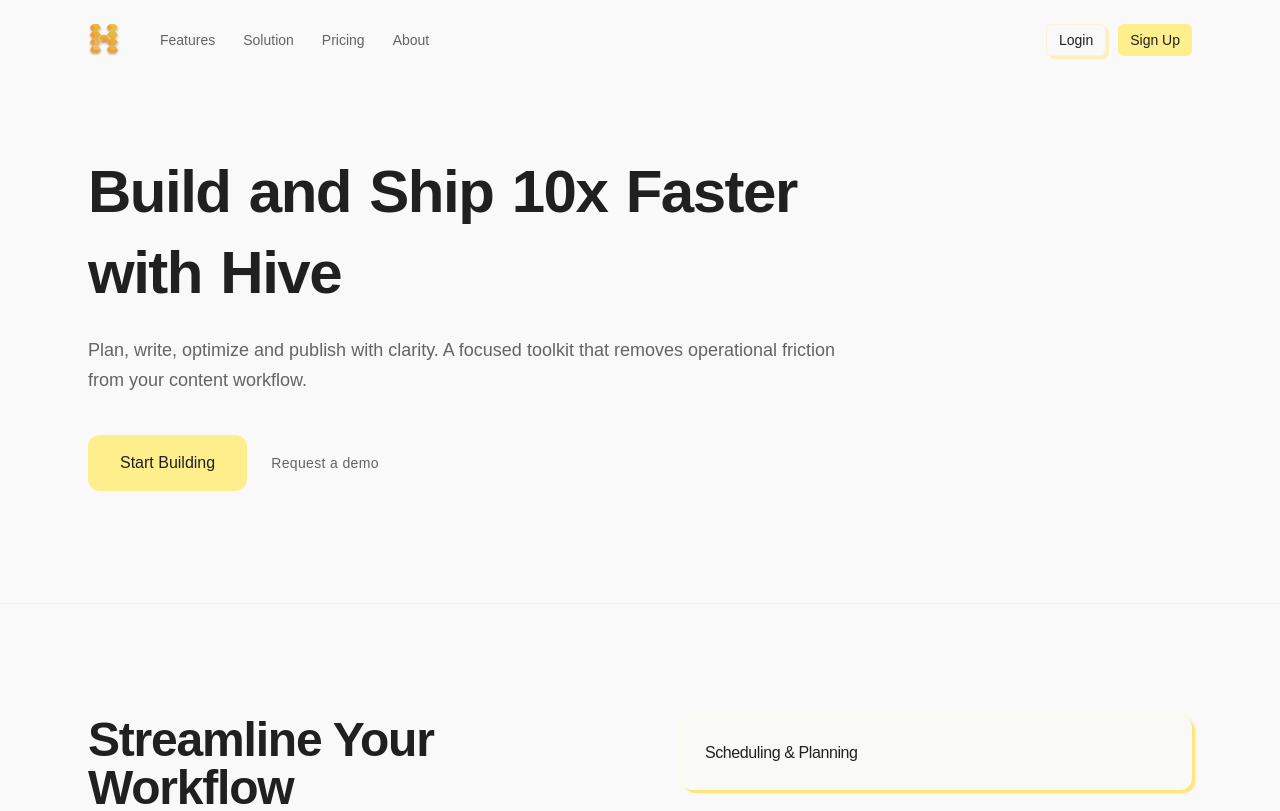
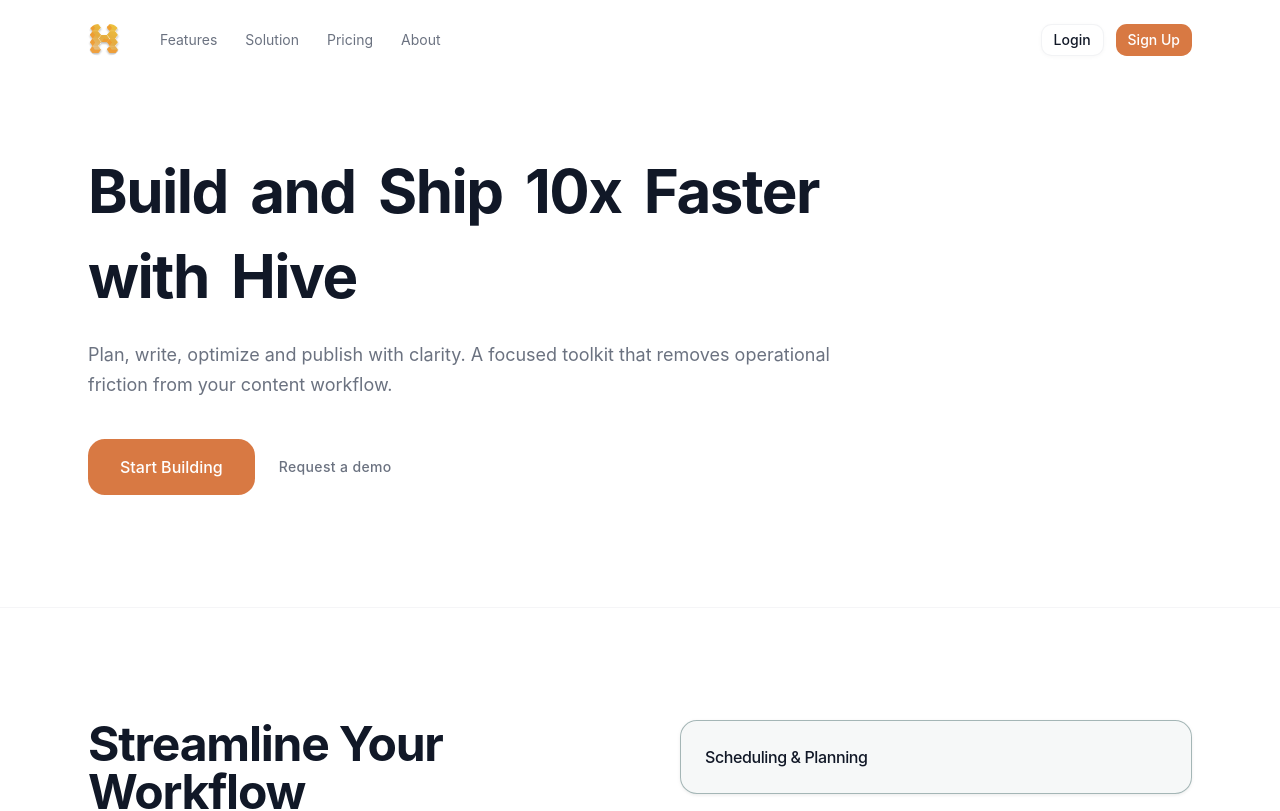
Before and after one commit to ni3rav/hive, a React (Vite) app in the folder frontend/: page / in a window 1280 px wide. Shown: the top 811 px of the page. Built offline with nearby package versions, Linux system fonts and the light colour scheme; no server answers.

Commit message:
Revert "[frontend] fix: back to old theme"

```diff
--- a/frontend/src/index.css
+++ b/frontend/src/index.css
@@ -8,111 +8,114 @@
 @custom-variant dark (&:is(.dark *));
 
 :root {
-  --background: oklch(0.9821 0 0);
-  --foreground: oklch(0.2435 0 0);
-  --card: oklch(0.9911 0 0);
-  --card-foreground: oklch(0.2435 0 0);
-  --popover: oklch(0.9911 0 0);
-  --popover-foreground: oklch(0.2435 0 0);
-  --primary: oklch(0.9422 0.1204 99.6580);
-  --primary-foreground: oklch(0.2435 0 0);
-  --secondary: oklch(0.9827 0.0430 101.4701);
-  --secondary-foreground: oklch(0.3499 0.0685 40.8288);
-  --muted: oklch(0.9521 0 0);
-  --muted-foreground: oklch(0.5032 0 0);
-  --accent: oklch(0.9664 0.0614 97.3856);
-  --accent-foreground: oklch(0.2435 0 0);
-  --destructive: oklch(0.6271 0.1936 33.3390);
-  --destructive-foreground: oklch(1.0000 0 0);
-  --border: oklch(0.9446 0.0768 92.0819);
-  --input: oklch(0.9446 0.0768 92.0819);
-  --ring: oklch(0.9422 0.1204 99.6580);
-  --chart-1: oklch(0.9422 0.1204 99.6580);
-  --chart-2: oklch(0.9827 0.0430 101.4701);
-  --chart-3: oklch(0.9664 0.0614 97.3856);
-  --chart-4: oklch(0.9825 0.0443 101.6550);
-  --chart-5: oklch(0.8868 0.1822 95.3305);
-  --sidebar: oklch(0.9881 0 0);
-  --sidebar-foreground: oklch(0.2645 0 0);
-  --sidebar-primary: oklch(0.8868 0.1822 95.3305);
-  --sidebar-primary-foreground: oklch(0.2645 0 0);
-  --sidebar-accent: oklch(0.9761 0 0);
-  --sidebar-accent-foreground: oklch(0.3250 0 0);
-  --sidebar-border: oklch(0.9404 0.0896 93.8579);
-  --sidebar-ring: oklch(0.9422 0.1204 99.6580);
-  --font-sans: sans-serif;
+  --background: oklch(1 0 0);
+  --foreground: oklch(0.2101 0.0318 264.6645);
+  --card: oklch(1 0 0);
+  --card-foreground: oklch(0.2101 0.0318 264.6645);
+  --popover: oklch(1 0 0);
+  --popover-foreground: oklch(0.2101 0.0318 264.6645);
+  --primary: oklch(0.6716 0.1368 48.513);
+  --primary-foreground: oklch(1 0 0);
+  --secondary: oklch(0.536 0.0398 196.028);
+  --secondary-foreground: oklch(1 0 0);
+  --muted: oklch(0.967 0.0029 264.5419);
+  --muted-foreground: oklch(0.551 0.0234 264.3637);
+  --accent: oklch(0.9491 0 0);
+  --accent-foreground: oklch(0.2101 0.0318 264.6645);
+  --destructive: oklch(0.6368 0.2078 25.3313);
+  --destructive-foreground: oklch(0.9851 0 0);
+  --border: oklch(0.9276 0.0058 264.5313);
+  --input: oklch(0.9276 0.0058 264.5313);
+  --ring: oklch(0.6716 0.1368 48.513);
+  --chart-1: oklch(0.594 0.0443 196.0233);
+  --chart-2: oklch(0.7214 0.1337 49.9802);
+  --chart-3: oklch(0.8721 0.0864 68.5474);
+  --chart-4: oklch(0.6268 0 0);
+  --chart-5: oklch(0.683 0 0);
+  --sidebar: oklch(0.967 0.0029 264.5419);
+  --sidebar-foreground: oklch(0.2101 0.0318 264.6645);
+  --sidebar-primary: oklch(0.6716 0.1368 48.513);
+  --sidebar-primary-foreground: oklch(1 0 0);
+  --sidebar-accent: oklch(1 0 0);
+  --sidebar-accent-foreground: oklch(0.2101 0.0318 264.6645);
+  --sidebar-border: oklch(0.9276 0.0058 264.5313);
+  --sidebar-ring: oklch(0.6716 0.1368 48.513);
+  --font-sans:
+    'Geist', -apple-system, BlinkMacSystemFont, 'Segoe UI', sans-serif;
   --font-serif: serif;
-  --font-mono: monospace;
-  --radius: 0.5rem;
-  --shadow-x: 3px;
-  --shadow-y: 3px;
-  --shadow-blur: 0px;
-  --shadow-spread: 0px;
-  --shadow-opacity: 1.0;
-  --shadow-color: hsl(48 100% 74.9% / 0.2);
-  --shadow-2xs: 3px 3px 0px 0px hsl(48 100% 74.9000% / 0.50);
-  --shadow-xs: 3px 3px 0px 0px hsl(48 100% 74.9000% / 0.50);
-  --shadow-sm: 3px 3px 0px 0px hsl(48 100% 74.9000% / 1.00), 3px 1px 2px -1px hsl(48 100% 74.9000% / 1.00);
-  --shadow: 3px 3px 0px 0px hsl(48 100% 74.9000% / 1.00), 3px 1px 2px -1px hsl(48 100% 74.9000% / 1.00);
-  --shadow-md: 3px 3px 0px 0px hsl(48 100% 74.9000% / 1.00), 3px 2px 4px -1px hsl(48 100% 74.9000% / 1.00);
-  --shadow-lg: 3px 3px 0px 0px hsl(48 100% 74.9000% / 1.00), 3px 4px 6px -1px hsl(48 100% 74.9000% / 1.00);
-  --shadow-xl: 3px 3px 0px 0px hsl(48 100% 74.9000% / 1.00), 3px 8px 10px -1px hsl(48 100% 74.9000% / 1.00);
-  --shadow-2xl: 3px 3px 0px 0px hsl(48 100% 74.9000% / 2.50);
-  --tracking-normal: 0em;
+  --font-mono: 'JetBrains Mono', monospace;
+  --radius: 0.8rem;
+  --shadow-2xs: 0px 1px 4px 0px hsl(0 0% 0% / 0.03);
+  --shadow-xs: 0px 1px 4px 0px hsl(0 0% 0% / 0.03);
+  --shadow-sm:
+    0px 1px 4px 0px hsl(0 0% 0% / 0.05), 0px 1px 2px -1px hsl(0 0% 0% / 0.05);
+  --shadow:
+    0px 1px 4px 0px hsl(0 0% 0% / 0.05), 0px 1px 2px -1px hsl(0 0% 0% / 0.05);
+  --shadow-md:
+    0px 1px 4px 0px hsl(0 0% 0% / 0.05), 0px 2px 4px -1px hsl(0 0% 0% / 0.05);
+  --shadow-lg:
+    0px 1px 4px 0px hsl(0 0% 0% / 0.05), 0px 4px 6px -1px hsl(0 0% 0% / 0.05);
+  --shadow-xl:
+    0px 1px 4px 0px hsl(0 0% 0% / 0.05), 0px 8px 10px -1px hsl(0 0% 0% / 0.05);
+  --shadow-2xl: 0px 1px 4px 0px hsl(0 0% 0% / 0.13);
+  --tracking-normal: 0rem;
   --spacing: 0.25rem;
+  --brand: oklch(0.623 0.214 259.815);
+  --highlight: oklch(0.852 0.199 91.936);
 }
 
 .dark {
-  --background: oklch(0.1776 0 0);
-  --foreground: oklch(0.9491 0 0);
-  --card: oklch(0.2134 0 0);
-  --card-foreground: oklch(0.9491 0 0);
-  --popover: oklch(0.2134 0 0);
-  --popover-foreground: oklch(0.9491 0 0);
-  --primary: oklch(0.9422 0.1204 99.6580);
-  --primary-foreground: oklch(0.1776 0 0);
-  --secondary: oklch(0.2948 0.0241 100.8927);
-  --secondary-foreground: oklch(0.9422 0.1204 99.6580);
-  --muted: oklch(0.2520 0 0);
-  --muted-foreground: oklch(0.7699 0 0);
-  --accent: oklch(0.2811 0.0210 107.6757);
-  --accent-foreground: oklch(0.9491 0 0);
-  --destructive: oklch(0.6271 0.1936 33.3390);
-  --destructive-foreground: oklch(1.0000 0 0);
-  --border: oklch(0.2470 0.0093 97.7270);
-  --input: oklch(0.3345 0.0170 102.5644);
-  --ring: oklch(0.9422 0.1204 99.6580);
-  --chart-1: oklch(0.9422 0.1204 99.6580);
-  --chart-2: oklch(0.2948 0.0241 100.8927);
-  --chart-3: oklch(0.2811 0.0210 107.6757);
-  --chart-4: oklch(0.3222 0.0204 103.5295);
-  --chart-5: oklch(0.8868 0.1822 95.3305);
-  --sidebar: oklch(0.2103 0.0059 285.8852);
-  --sidebar-foreground: oklch(0.9674 0.0013 286.3752);
-  --sidebar-primary: oklch(0.9422 0.1204 99.6580);
-  --sidebar-primary-foreground: oklch(0.1822 0 0);
-  --sidebar-accent: oklch(0.2739 0.0055 286.0326);
-  --sidebar-accent-foreground: oklch(0.9674 0.0013 286.3752);
-  --sidebar-border: oklch(0.2739 0.0055 286.0326);
-  --sidebar-ring: oklch(0.9422 0.1204 99.6580);
-  --font-sans: sans-serif;
+  --background: oklch(0.2178 0 0);
+  --foreground: oklch(0.8109 0 0);
+  --card: oklch(0.2264 0 0);
+  --card-foreground: oklch(0.8109 0 0);
+  --popover: oklch(0.1797 0.0043 308.1928);
+  --popover-foreground: oklch(0.8109 0 0);
+  --primary: oklch(0.6586 0.1347 87.0708);
+  --primary-foreground: oklch(0.1797 0.0043 308.1928);
+  --secondary: oklch(0.594 0.0443 196.0233);
+  --secondary-foreground: oklch(0.1797 0.0043 308.1928);
+  --muted: oklch(0.252 0 0);
+  --muted-foreground: oklch(0.6268 0 0);
+  --accent: oklch(0.3211 0 0);
+  --accent-foreground: oklch(0.8109 0 0);
+  --destructive: oklch(0.594 0.0443 196.0233);
+  --destructive-foreground: oklch(0.1797 0.0043 308.1928);
+  --border: oklch(0.252 0 0);
+  --input: oklch(0.252 0 0);
+  --ring: oklch(0.7214 0.1337 49.9802);
+  --chart-1: oklch(0.594 0.0443 196.0233);
+  --chart-2: oklch(0.7214 0.1337 49.9802);
+  --chart-3: oklch(0.8721 0.0864 68.5474);
+  --chart-4: oklch(0.6268 0 0);
+  --chart-5: oklch(0.683 0 0);
+  --sidebar: oklch(0.1822 0 0);
+  --sidebar-foreground: oklch(0.8109 0 0);
+  --sidebar-primary: oklch(0.7214 0.1337 49.9802);
+  --sidebar-primary-foreground: oklch(0.1797 0.0043 308.1928);
+  --sidebar-accent: oklch(0.3211 0 0);
+  --sidebar-accent-foreground: oklch(0.8109 0 0);
+  --sidebar-border: oklch(0.252 0 0);
+  --sidebar-ring: oklch(0.7214 0.1337 49.9802);
+  --font-sans:
+    'Geist', -apple-system, BlinkMacSystemFont, 'Segoe UI', sans-serif;
   --font-serif: serif;
-  --font-mono: monospace;
-  --radius: 0.5rem;
-  --shadow-x: 3px;
-  --shadow-y: 3px;
-  --shadow-blur: 0px;
-  --shadow-spread: 0px;
-  --shadow-opacity: 1.0;
-  --shadow-color: hsl(48 100% 74.9% / 0.2);
-  --shadow-2xs: 3px 3px 0px 0px hsl(48 100% 74.9000% / 0.50);
-  --shadow-xs: 3px 3px 0px 0px hsl(48 100% 74.9000% / 0.50);
-  --shadow-sm: 3px 3px 0px 0px hsl(48 100% 74.9000% / 1.00), 3px 1px 2px -1px hsl(48 100% 74.9000% / 1.00);
-  --shadow: 3px 3px 0px 0px hsl(48 100% 74.9000% / 1.00), 3px 1px 2px -1px hsl(48 100% 74.9000% / 1.00);
-  --shadow-md: 3px 3px 0px 0px hsl(48 100% 74.9000% / 1.00), 3px 2px 4px -1px hsl(48 100% 74.9000% / 1.00);
-  --shadow-lg: 3px 3px 0px 0px hsl(48 100% 74.9000% / 1.00), 3px 4px 6px -1px hsl(48 100% 74.9000% / 1.00);
-  --shadow-xl: 3px 3px 0px 0px hsl(48 100% 74.9000% / 1.00), 3px 8px 10px -1px hsl(48 100% 74.9000% / 1.00);
-  --shadow-2xl: 3px 3px 0px 0px hsl(48 100% 74.9000% / 2.50);
+  --font-mono: 'JetBrains Mono', monospace;
+  --shadow-2xs: 0px 1px 4px 0px hsl(0 0% 0% / 0.03);
+  --shadow-xs: 0px 1px 4px 0px hsl(0 0% 0% / 0.03);
+  --shadow-sm:
+    0px 1px 4px 0px hsl(0 0% 0% / 0.05), 0px 1px 2px -1px hsl(0 0% 0% / 0.05);
+  --shadow:
+    0px 1px 4px 0px hsl(0 0% 0% / 0.05), 0px 1px 2px -1px hsl(0 0% 0% / 0.05);
+  --shadow-md:
+    0px 1px 4px 0px hsl(0 0% 0% / 0.05), 0px 2px 4px -1px hsl(0 0% 0% / 0.05);
+  --shadow-lg:
+    0px 1px 4px 0px hsl(0 0% 0% / 0.05), 0px 4px 6px -1px hsl(0 0% 0% / 0.05);
+  --shadow-xl:
+    0px 1px 4px 0px hsl(0 0% 0% / 0.05), 0px 8px 10px -1px hsl(0 0% 0% / 0.05);
+  --shadow-2xl: 0px 1px 4px 0px hsl(0 0% 0% / 0.13);
+  --brand: oklch(0.707 0.165 254.624);
+  --highlight: oklch(0.852 0.199 91.936);
 }
 
 @theme inline {
@@ -148,16 +151,13 @@
   --color-sidebar-accent-foreground: var(--sidebar-accent-foreground);
   --color-sidebar-border: var(--sidebar-border);
   --color-sidebar-ring: var(--sidebar-ring);
-
   --font-sans: var(--font-sans);
   --font-mono: var(--font-mono);
   --font-serif: var(--font-serif);
-
   --radius-sm: calc(var(--radius) - 4px);
   --radius-md: calc(var(--radius) - 2px);
   --radius-lg: var(--radius);
   --radius-xl: calc(var(--radius) + 4px);
-
   --shadow-2xs: var(--shadow-2xs);
   --shadow-xs: var(--shadow-xs);
   --shadow-sm: var(--shadow-sm);
@@ -166,6 +166,14 @@
   --shadow-lg: var(--shadow-lg);
   --shadow-xl: var(--shadow-xl);
   --shadow-2xl: var(--shadow-2xl);
+  --tracking-tighter: calc(var(--tracking-normal) - 0.05em);
+  --tracking-tight: calc(var(--tracking-normal) - 0.025em);
+  --tracking-normal: var(--tracking-normal);
+  --tracking-wide: calc(var(--tracking-normal) + 0.025em);
+  --tracking-wider: calc(var(--tracking-normal) + 0.05em);
+  --tracking-widest: calc(var(--tracking-normal) + 0.1em);
+  --color-brand: var(--brand);
+  --color-highlight: var(--highlight);
 }
 
 /* --- NEW THEME END --- */
```
